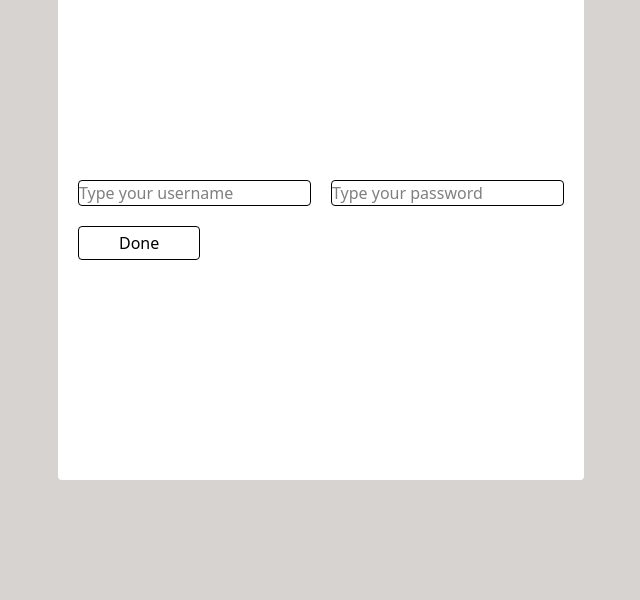
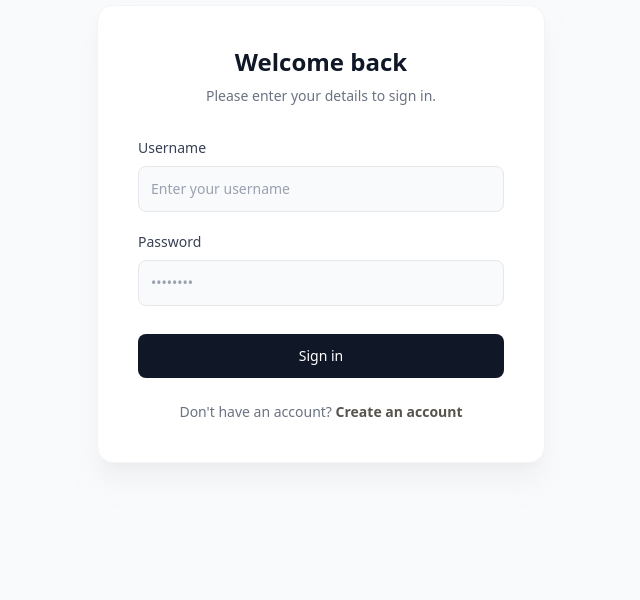
Before and after one commit to FelipePresente/Baixaki2, a website: page public/login/index.html in a window 1280 px wide. Shown: the part 200-800 px from the top of the page, without its empty margins (319-959 px from the left). Drawn offline with nearby package versions, Linux system fonts and the light colour scheme.

Commit message:
Login is saved with localStorage - Design improved

```diff
--- a/package.json
+++ b/package.json
@@ -16,6 +16,7 @@
     "nodemon": "^3.1.11"
   },
   "dependencies": {
+    "cookie-parser": "^1.4.7",
     "express": "^5.2.1",
     "json-server": "^1.0.0-beta.3"
   },
--- a/public/login/index.html
+++ b/public/login/index.html
@@ -5,28 +5,52 @@
     <meta charset="UTF-8">
     <meta name="viewport" content="width=device-width, initial-scale=1.0">
     <script src="https://cdn.jsdelivr.net/npm/@tailwindcss/browser@4"></script>
-    <title>Login into an account</title>
+    <title>Login - Baixaki 2</title>
 </head>
 
-<body>
+<body class="bg-gray-50 text-gray-900 font-sans antialiased selection:bg-stone-200 selection:text-stone-900">
 
-    <main class="h-screen w-full flex justify-center items-center bg-stone-300">
+    <main class="min-h-screen w-full flex flex-col justify-center items-center p-4">
 
-        <section class="min-w-100 min-h-140 bg-white rounded p-5">
-            <h1 class="font-bold text-4xl">Login into an account</h1>
+        <div class="mb-8 text-center">
+            <a href="/" class="text-3xl font-bold tracking-tight text-gray-900 hover:opacity-80 transition-opacity">
+                Baixaki<span class="text-stone-500">2</span>
+            </a>
+        </div>
 
-            <form action="/login" method="post" class=" mt-50">
+        <section
+            class="w-full max-w-md bg-white rounded-2xl shadow-xl shadow-gray-200/50 border border-gray-100 p-8 sm:p-10">
+            <div class="mb-8 text-center">
+                <h1 class="font-bold text-2xl text-gray-900">Welcome back</h1>
+                <p class="text-sm text-gray-500 mt-2">Please enter your details to sign in.</p>
+            </div>
 
-                <div class="flex justify-center items-center gap-5">
-                    <input type="text" name="username" id="userInput" class="w-full rounded border"
-                        placeholder="Type your username">
+            <form action="/login" method="post" class="space-y-5">
 
-                    <input type="password" name="password" id="passwordInput" class="w-full rounded border"
-                        placeholder="Type your password">
+                <div class="space-y-2">
+                    <label for="username" class="text-sm font-medium text-gray-700 block">Username</label>
+                    <input type="text" name="username" id="username"
+                        class="bg-gray-50 border border-gray-200 text-gray-900 text-sm rounded-lg focus:ring-2 focus:ring-stone-500/20 focus:border-stone-500 block w-full p-3 outline-none transition-all placeholder-gray-400"
+                        placeholder="Enter your username">
                 </div>
 
-                <input type="submit" value="Done" class="mt-5 py-1 px-10 rounded border justify-self-center">
+                <div class="space-y-2">
+                    <label for="password" class="text-sm font-medium text-gray-700 block">Password</label>
+                    <input type="password" name="password" id="password"
+                        class="bg-gray-50 border border-gray-200 text-gray-900 text-sm rounded-lg focus:ring-2 focus:ring-stone-500/20 focus:border-stone-500 block w-full p-3 outline-none transition-all placeholder-gray-400"
+                        placeholder="••••••••">
+                </div>
+
+                <button type="submit"
+                    class="w-full text-white bg-gray-900 hover:bg-stone-600 focus:ring-4 focus:outline-none focus:ring-stone-300 font-medium rounded-lg text-sm px-5 py-3 text-center transition-colors cursor-pointer mt-2">
+                    Sign in
+                </button>
             </form>
+
+            <div class="mt-6 text-center text-sm text-gray-500">
+                Don't have an account?
+                <a href="/signin/" class="font-semibold text-stone-600 hover:text-stone-500 transition-colors">Create an account</a>
+            </div>
         </section>
 
     </main>
```
Also changed, not shown: public/js/indexPage.js (+25 -5 lines), public/signin/index.html (+40 -11 lines), README.md, 1 other file.
